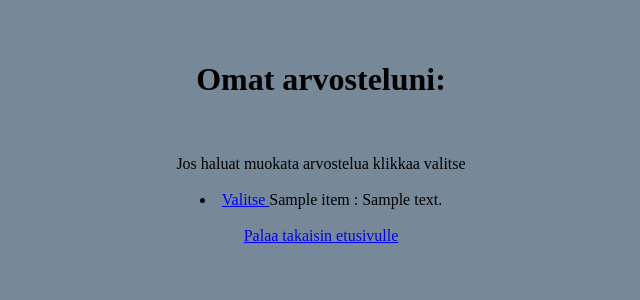
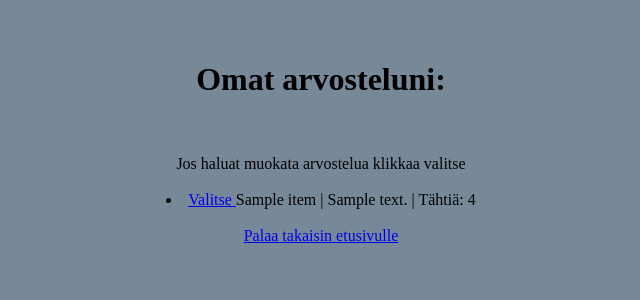
Before and after one commit to JuhoSiitonen/Tietokantasovellus, a Flask app: template templates/user_reviews.html in a window 1280 px wide. Shown: the top 300 px of the page, without its empty margins (319-959 px from the left). Run offline with Flask 3, Linux system fonts and the light colour scheme; the template is opened without the code that fills it: most values are stand-ins (such as "Sample title", 1, 10 or a date in 2020); parts of the project's set-up code (start-up, migrations or seed data) failed here and were passed over.

Commit message:
Changed user reviews page to showcase star ratings for a given review

```diff
--- a/templates/user_reviews.html
+++ b/templates/user_reviews.html
@@ -17,7 +17,7 @@ Jos haluat muokata arvostelua klikkaa valitse
 
 {% for item in reviews %}
     <li>
-        <a href="/modify_review/{{ item.id }}"> Valitse </a>{{ item.name }} : {{ item.review }}
+        <a href="/modify_review/{{ item.id }}"> Valitse </a>{{ item.name }} | {{ item.review }} | Tähtiä: {{ item.stars }}
     </li>
 {% endfor %}
 
```
